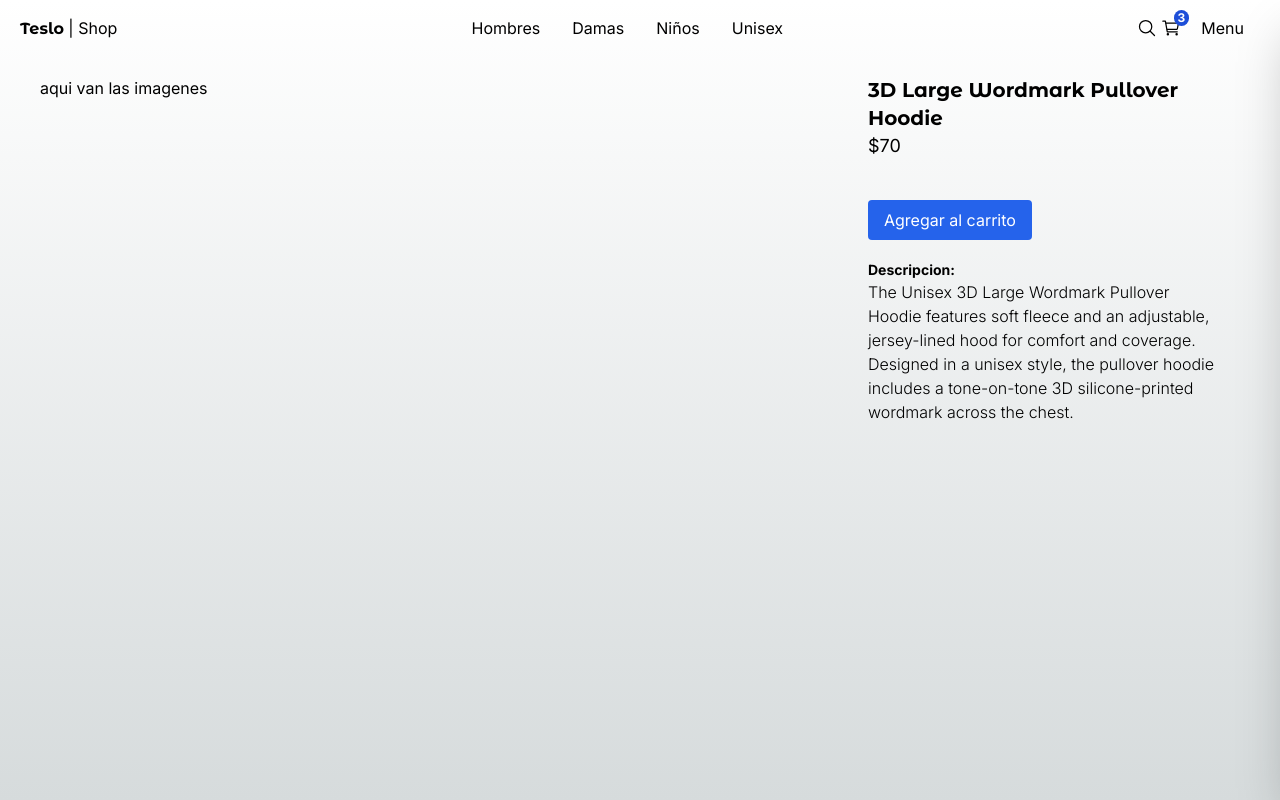
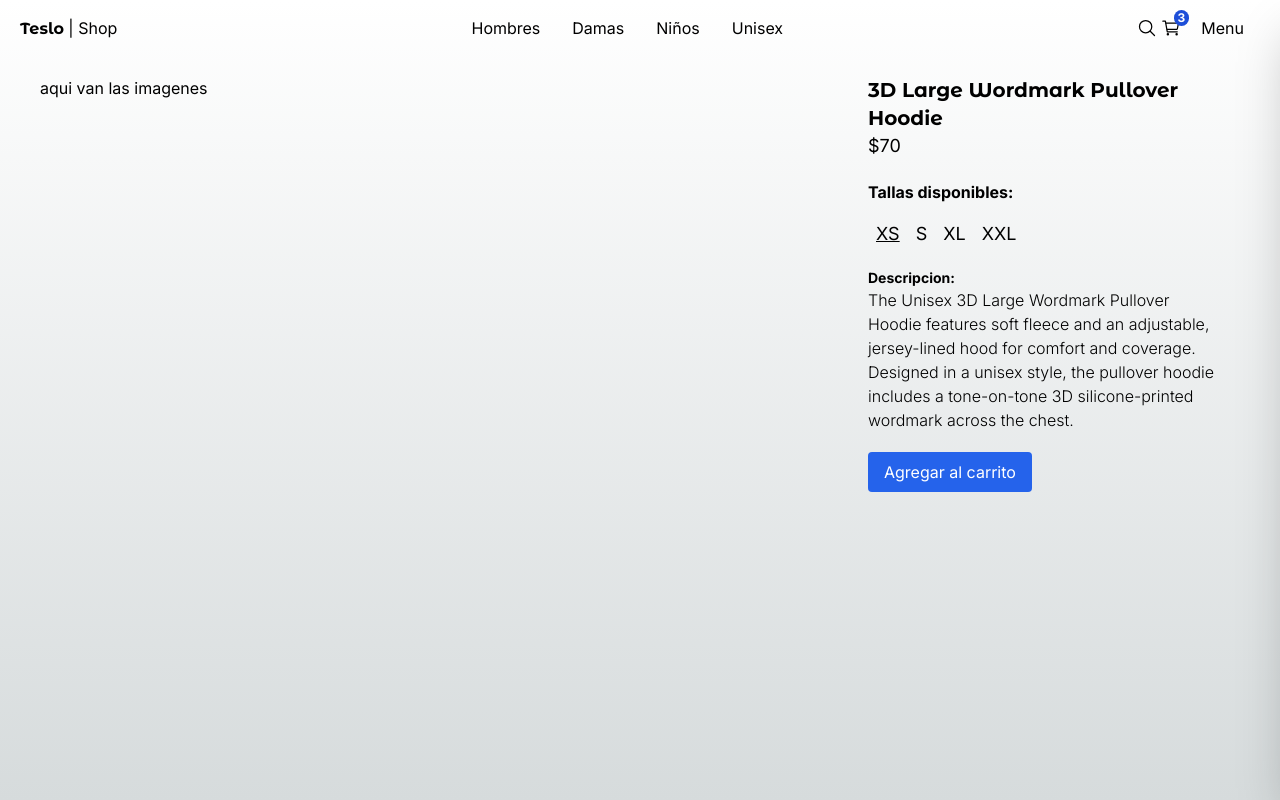
Before and after one commit to gergg90/teslo-shop-clon, a Next.js app: page /product/3d_large_wordmark_pullover_hoodie in a window 1280 px wide. Built offline with nearby package versions, Linux system fonts and the light colour scheme.

Commit message:
selector sizes addred

```diff
--- a/src/app/(shop)/product/[slug]/page.tsx
+++ b/src/app/(shop)/product/[slug]/page.tsx
@@ -1,3 +1,4 @@
+import { SizeSelector } from "@/components";
 import { titleFont } from "@/config/fonts";
 import { initialData } from "@/seed/seed";
 import { notFound } from "next/navigation";
@@ -27,15 +28,19 @@
         <p className="text-lg mb-5">${product.price}</p>
 
         {/* Selector de tallas */}
+        <SizeSelector
+          selectedSize={product.sizes[0]}
+          availableSizes={product.sizes}
+        />
 
         {/* Selector de cantidad */}
-
-        {/* Button */}
-        <button className="btn-primary my-5">Agregar al carrito</button>
 
         {/* Descripcion */}
         <h3 className="font-bold text-sm">Descripcion:</h3>
         <p className="font-light">{product.description}</p>
+
+        {/* Button */}
+        <button className="btn-primary my-5">Agregar al carrito</button>
       </div>
     </div>
   );
--- a/src/components/index.ts
+++ b/src/components/index.ts
@@ -1,3 +1,4 @@
+export * from "./product/size-selector/SizeSelector";
 export * from "./products/product-grid/ProductGrid";
 export * from "./products/product-grid/ProductGriItem";
 export * from "./ui/not-found/PageNotFound";
--- /dev/null
+++ b/src/components/product/size-selector/SizeSelector.tsx
@@ -0,0 +1,28 @@
+import type { Size } from "@/interfaces";
+import clsx from "clsx";
+
+interface Props {
+  selectedSize: Size;
+  availableSizes: Size[];
+}
+
+export function SizeSelector({ availableSizes, selectedSize }: Props) {
+  return (
+    <div className="my-5 ">
+      <h3 className="font-bold mb-4">Tallas disponibles:</h3>
+
+      <div className="flex">
+        {availableSizes.map((size) => (
+          <button
+            key={size}
+            className={clsx("mx-2 hover:underline text-lg", {
+              underline: size === selectedSize,
+            })}
+          >
+            {size}
+          </button>
+        ))}
+      </div>
+    </div>
+  );
+}
--- a/src/interfaces/product.interface.ts
+++ b/src/interfaces/product.interface.ts
@@ -3,7 +3,7 @@
   images: string[];
   inStock: number;
   price: number;
-  sizes: Sizes[];
+  sizes: Size[];
   slug: string;
   tags: string[];
   title: string;
@@ -12,5 +12,5 @@
 }
 
 export type Category = "men" | "women" | "kid" | "unisex";
-type Sizes = "XS" | "S" | "M" | "L" | "XL" | "XXL" | "XXXL";
-type Types = "shirts" | "pants" | "hoodies" | "hats";
+export type Size = "XS" | "S" | "M" | "L" | "XL" | "XXL" | "XXXL";
+export type Types = "shirts" | "pants" | "hoodies" | "hats";
```
